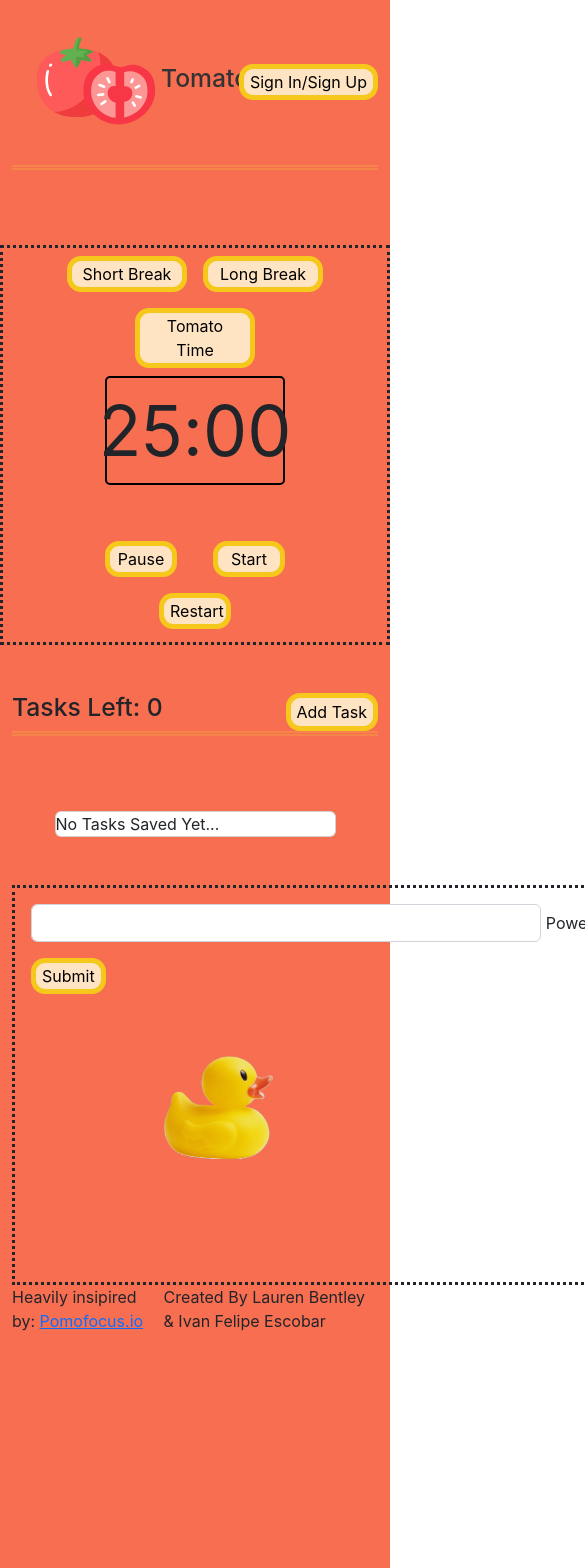
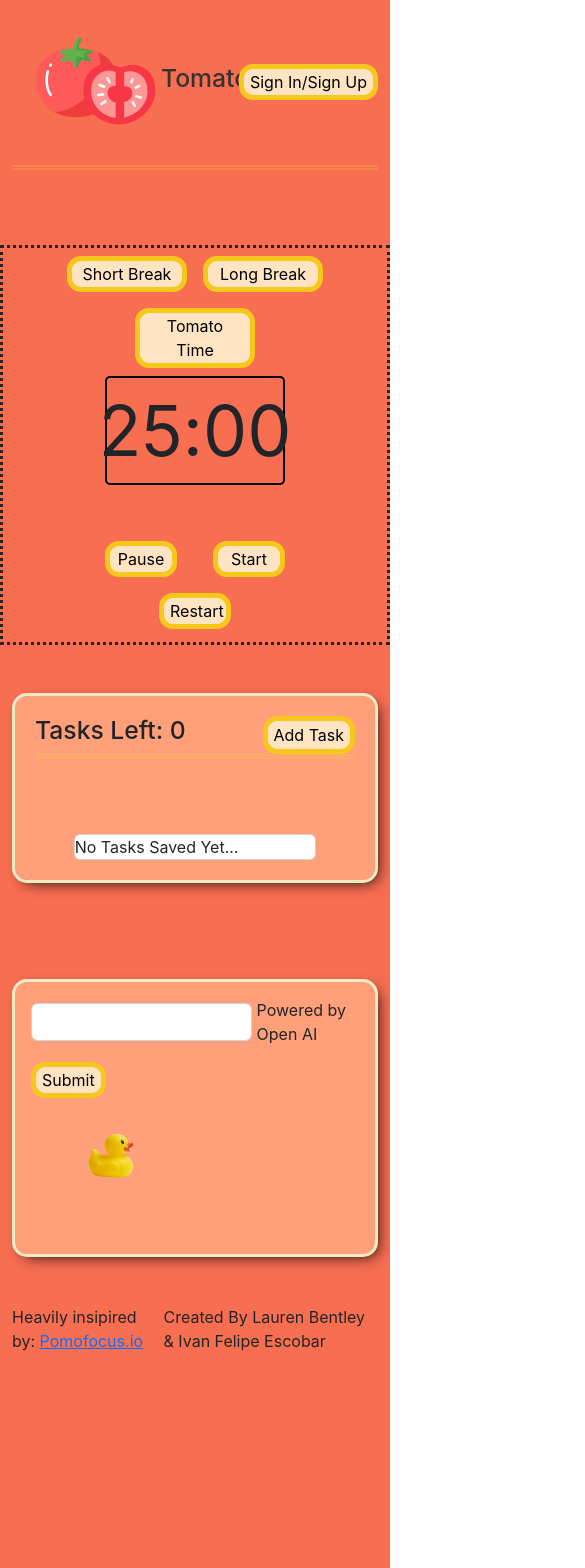
Before and after one commit to indwomt/tomatoduck, a React (Create React App) app in the folder client/: page / in a window 390 px wide. Shown: the top 1568 px of the page, 585 px wide, since content can reach past the window. Built offline with nearby package versions, Linux system fonts and the light colour scheme; the HTML template or start-up script is replaced by a standard one.

Commit message:
tasks, task box, chatbot styling. margins adjusted for responsiveness

```diff
--- a/client/src/App.css
+++ b/client/src/App.css
@@ -86,6 +86,7 @@ background-color: bisque;
 
 .task-card{
   background-color: rgb(81, 31, 70);
+  box-shadow: #333;
 }
 
 .link-unstyled {
@@ -98,12 +99,16 @@ background-color: bisque;
 
 
 
-.chatbox{
-  height: 400px;
-  width:800px;
+.chatbox,
+.task-box{
+  /* height: 600px;
+  width:800px; */
   border-style: dotted;
-
-
+  background-color: lightsalmon;
+  border: 3px solid #EAECC5;
+border-radius: 15px;
+ -webkit-box-shadow: 5px 5px 15px -6px #000000;
+box-shadow: 5px 5px 15px -6px #000000
 }
 
 .response {
@@ -111,9 +116,14 @@ background-color: bisque;
   margin: 7px;
   padding: 10px;
   border-radius: 25px;
-  background-color: aqua;
+  background-color: lightyellow;
   color: black;
   animation: forwards;
+  -webkit-border-radius: 40px 40px 40px 0px;
+-moz-border-radius: 40px 40px 40px 0px;
+border-radius: 40px 40px 40px 0px;
+outline: 5px ridge #F4DAA2;
+outline-offset: 0px;
 }
 .question{
   width: 40%;
@@ -152,3 +162,16 @@ background-color: bisque;
 .task-text{
   font-size:larger;
 }
+
+.task-box{
+  background-color: #F4DAA2;
+}
+
+.task-section{
+  background-color: lightsalmon;
+  border: 3px solid #EAECC5;
+border-radius: 15px;
+ -webkit-box-shadow: 5px 5px 15px -6px #000000;
+box-shadow: 5px 5px 15px -6px #000000;
+padding: 20px;
+}
--- a/client/src/components/Chatbot.js
+++ b/client/src/components/Chatbot.js
@@ -28,7 +28,7 @@ const handleQuestionSubmit = async (e) => {
 }}
 
 return (
-    <div className="col-12 chatbox p-3">
+    <div className="col-12 chatbox p-3 my-5">
 
     <Form onSubmit={handleQuestionSubmit}>
         <div className='input'>
--- a/client/src/components/Header.js
+++ b/client/src/components/Header.js
@@ -11,8 +11,8 @@ const Header = () => {
 
   return (
     <>
-      <div className='container'>
-        <nav className='navbar d-flex justify-content-between align-items-center'>
+      <div className='container d-flex-col flex-wrap'>
+        <nav className='navbar d-flex justify-content-between align-items-center flex-wrap'>
           <div className='d-flex align-items-center'>
             <Link className='link-unstyled d-flex' to='/'>
               <img src={icon} alt='Tomato icon' />
--- a/client/src/components/Tasks.js
+++ b/client/src/components/Tasks.js
@@ -56,7 +56,7 @@ export default function Tasks() {
    }
 const userArray = userData.todos
   return (
-    <div className=' col-12 d-flex-col my-5'>
+    <div className=' task-section col-12 d-flex-col my-5'>
       <div className='task-header col-12 justify-content-between d-flex flex-wrap'>
         {/* add something like todo[i].length to get the tasks needed */}
         <h2 className='col-md-4 flex-wrap'>Tasks Left: 0</h2>
```
